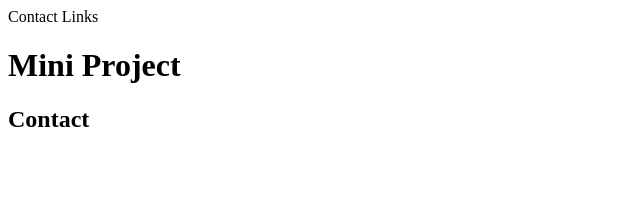
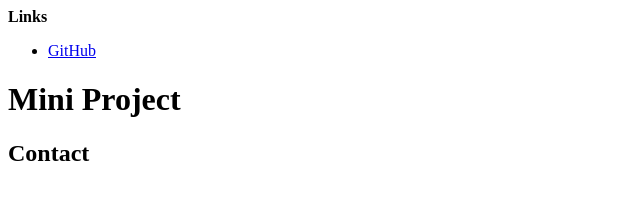
Before and after one commit to pvongvilay/mini-project, a plain HTML site: page index.html in a window 1280 px wide. Shown: the whole page, without its empty margins (0-640 px from the left). Drawn offline with Linux system fonts and the light colour scheme.

Commit message:
changes to html

```diff
--- a/index.html
+++ b/index.html
@@ -5,7 +5,11 @@
         <title>Contact Info</title>
      </head>
 <body>
-    <header>Contact Links</header>
+    <header><strong>Links</strong></header>
+    <ul>
+        <li> <a href="https://github.com/pvongvilay">GitHub</a>
+        </li>
+    </ul>
     <main>
         <h1>Mini Project</h1>
         <h2>Contact</h2>
```
